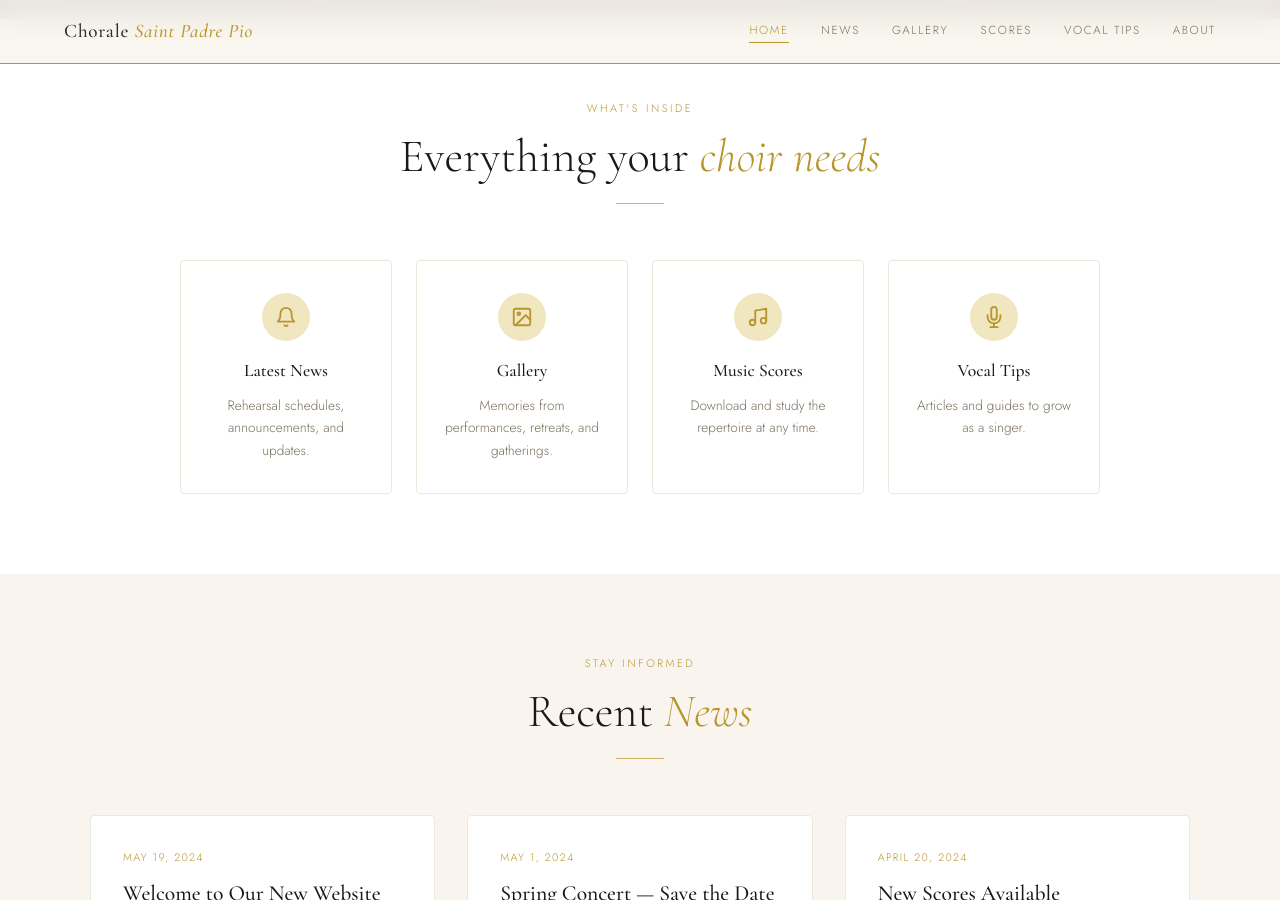
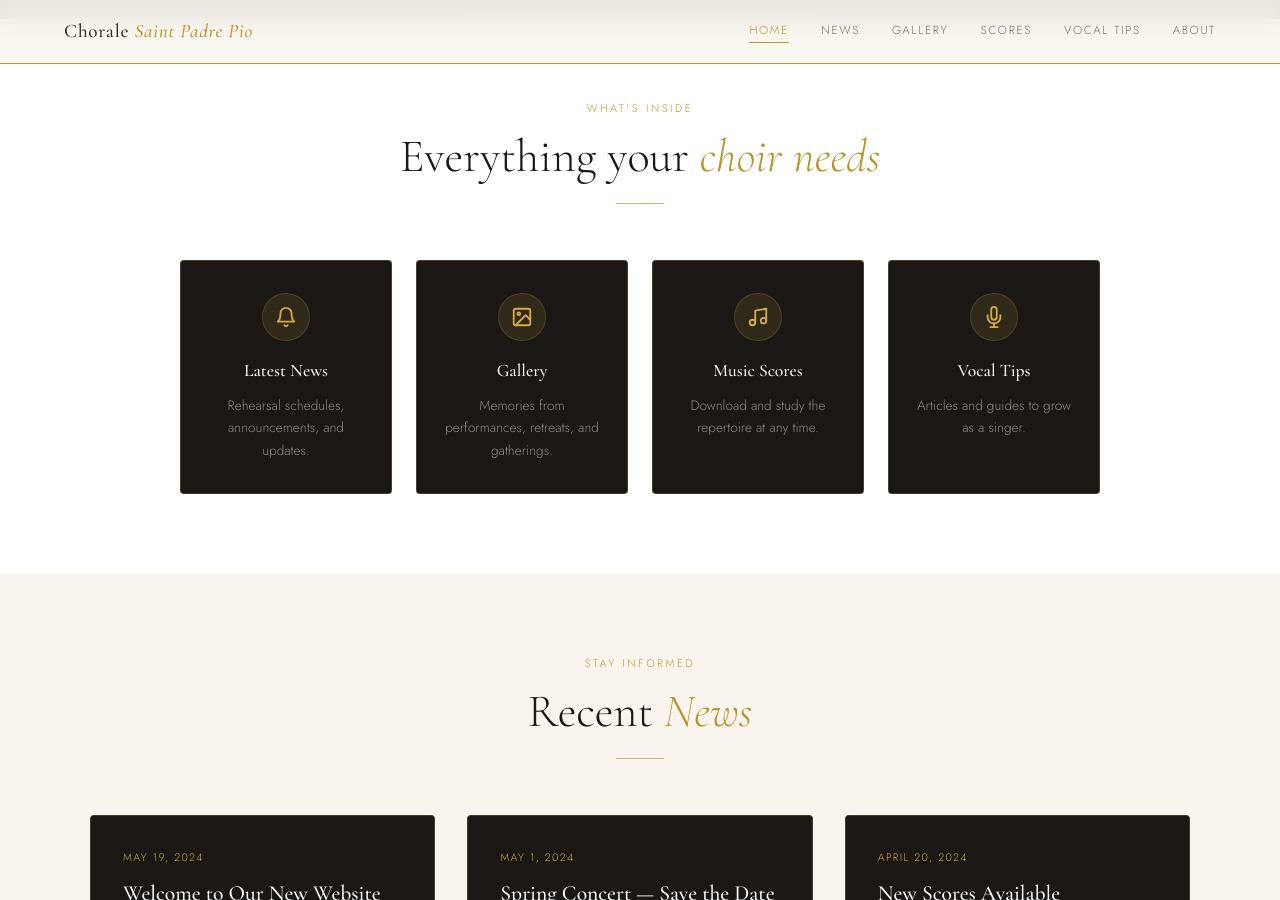
Before and after one commit to chorale-spp/chorale-spp.github.io, a Jekyll site: the page built from index.html, in a window 1280 px wide and 900 px high, scrolled down 881 px. Built offline with Jekyll 4.4.1, drawn with Linux system fonts in a browser that asks for light colours; grey boxes are pictures that could not be loaded.

Commit message:
Update main.css

```diff
--- a/assets/css/main.css
+++ b/assets/css/main.css
@@ -292,37 +292,47 @@ input, textarea, select { font: inherit; }
   margin: 0 auto;
 }
 .tile {
-  background: var(--white);
-  border: 1px solid var(--beige);
+  background: var(--black);
+  border: 1px solid rgba(212,172,66,.25);
   border-radius: var(--radius);
   padding: 2rem 1.5rem;
   text-align: center;
-  transition: box-shadow .25s, transform .25s, border-color .25s;
+  transition: box-shadow .25s, transform .25s, border-color .3s;
   cursor: pointer;
   display: block;
+  position: relative;
+  overflow: hidden;
+}
+.tile::before {
+  content: '';
+  position: absolute; top: 0; left: 0; right: 0; height: 1px;
+  background: linear-gradient(90deg, transparent, var(--gold-lt), transparent);
+  opacity: 0; transition: opacity .3s;
 }
 .tile:hover {
-  box-shadow: var(--shadow);
+  box-shadow: 0 8px 40px rgba(0,0,0,.35), 0 2px 16px rgba(184,150,46,.2);
   transform: translateY(-3px);
-  border-color: var(--gold);
+  border-color: rgba(212,172,66,.55);
 }
+.tile:hover::before { opacity: 1; }
 .tile-icon {
   margin: 0 auto .9rem;
-  color: var(--gold);
+  color: var(--gold-lt);
   display: flex; align-items: center; justify-content: center;
   width: 48px; height: 48px;
-  background: var(--gold-pale);
+  background: rgba(212,172,66,.12);
   border-radius: 50%;
+  border: 1px solid rgba(212,172,66,.2);
 }
 .tile-icon svg { width: 22px; height: 22px; }
 .tile-title {
   font-family: var(--serif);
   font-size: 1.1rem; font-weight: 500;
-  color: var(--black);
+  color: var(--white);
   margin-bottom: .45rem;
 }
 .tile-text {
-  color: var(--muted);
+  color: rgba(255,255,255,.5);
   font-size: .85rem;
   line-height: 1.65;
 }
@@ -338,37 +348,41 @@ input, textarea, select { font: inherit; }
   margin: 0 auto;
 }
 .news-card {
-  background: var(--white);
-  border: 1px solid var(--beige);
+  background: var(--black);
+  border: 1px solid rgba(212,172,66,.25);
   border-radius: var(--radius);
   padding: 2rem;
-  transition: box-shadow .25s, transform .25s;
+  transition: box-shadow .25s, transform .25s, border-color .3s;
   position: relative; overflow: hidden;
 }
 .news-card::before {
-  content: ''; position: absolute; top: 0; left: 0; right: 0; height: 2px;
-  background: linear-gradient(90deg, var(--gold), var(--gold-lt));
-  opacity: 0; transition: opacity .25s;
+  content: ''; position: absolute; top: 0; left: 0; right: 0; height: 1px;
+  background: linear-gradient(90deg, transparent, var(--gold-lt), transparent);
+  opacity: 0; transition: opacity .3s;
 }
-.news-card:hover { box-shadow: var(--shadow); transform: translateY(-3px); }
+.news-card:hover {
+  box-shadow: 0 8px 40px rgba(0,0,0,.35), 0 2px 16px rgba(184,150,46,.2);
+  transform: translateY(-3px);
+  border-color: rgba(212,172,66,.55);
+}
 .news-card:hover::before { opacity: 1; }
 .news-date {
   font-size: .68rem; letter-spacing: .12em;
   text-transform: uppercase;
-  color: var(--gold); margin-bottom: .75rem;
+  color: var(--gold-lt); margin-bottom: .75rem;
 }
 .news-title {
   font-family: var(--serif);
   font-size: 1.35rem; font-weight: 500;
-  color: var(--black); margin-bottom: .75rem; line-height: 1.3;
+  color: var(--white); margin-bottom: .75rem; line-height: 1.3;
 }
 .news-body {
-  color: var(--muted); font-size: .88rem; line-height: 1.75;
+  color: rgba(255,255,255,.55); font-size: .88rem; line-height: 1.75;
 }
 .news-meta {
   margin-top: 1.25rem; padding-top: 1rem;
-  border-top: 1px solid var(--beige);
-  font-size: .7rem; color: var(--sand);
+  border-top: 1px solid rgba(212,172,66,.18);
+  font-size: .7rem; color: rgba(255,255,255,.3);
   letter-spacing: .06em;
   display: flex; align-items: center; gap: .4rem;
 }
@@ -453,41 +467,47 @@ input, textarea, select { font: inherit; }
 }
 .score-item {
   display: flex; align-items: center; gap: 1.25rem;
-  background: var(--white);
-  border: 1px solid var(--beige);
+  background: var(--black);
+  border: 1px solid rgba(212,172,66,.25);
   border-radius: var(--radius);
   padding: 1.2rem 1.5rem;
-  transition: border-color .2s, box-shadow .2s;
+  transition: border-color .3s, box-shadow .25s;
   flex-wrap: wrap;
 }
-.score-item:hover { border-color: var(--gold); box-shadow: var(--shadow); }
+.score-item:hover {
+  border-color: rgba(212,172,66,.55);
+  box-shadow: 0 8px 40px rgba(0,0,0,.35), 0 2px 16px rgba(184,150,46,.2);
+}
 .score-icon {
   width: 42px; height: 42px;
-  background: var(--gold-pale);
+  background: rgba(212,172,66,.12);
+  border: 1px solid rgba(212,172,66,.2);
   border-radius: 50%;
   display: flex; align-items: center; justify-content: center;
   flex-shrink: 0;
 }
-.score-icon svg { width: 18px; height: 18px; color: var(--gold); }
+.score-icon svg { width: 18px; height: 18px; color: var(--gold-lt); }
 .score-info { flex: 1; }
 .score-name {
   font-family: var(--serif);
   font-size: 1.05rem; font-weight: 500;
-  color: var(--black);
+  color: var(--white);
 }
-.score-sub { font-size: .75rem; color: var(--muted); margin-top: .15rem; }
+.score-sub { font-size: .75rem; color: rgba(255,255,255,.4); margin-top: .15rem; }
 .btn-download {
   display: inline-flex; align-items: center; gap: .4rem;
-  font-size: .7rem; letter-spacing: .12em; text-transform: uppercase;
-  color: var(--gold);
-  padding: .4rem 1rem;
-  border: var(--gold-line);
+  font-size: .7rem; letter-spacing: .15em; text-transform: uppercase;
+  color: var(--white);
+  padding: .5rem 1.1rem;
+  background: var(--gold);
+  border: none;
   border-radius: var(--radius);
   transition: all .2s;
   white-space: nowrap;
   min-height: 36px;
+  box-shadow: 0 2px 12px rgba(184,150,46,.3);
 }
-.btn-download:hover { background: var(--gold); color: var(--white); }
+.btn-download:hover { background: var(--gold-lt); transform: translateY(-1px); box-shadow: 0 4px 20px rgba(184,150,46,.4); }
 .btn-download svg { width: 13px; height: 13px; }
 
 /* ══════════════════════════════════════════════════
@@ -501,17 +521,22 @@ input, textarea, select { font: inherit; }
   margin: 0 auto;
 }
 .post-card {
-  background: var(--white);
-  border: 1px solid var(--beige);
+  background: var(--black);
+  border: 1px solid rgba(212,172,66,.25);
   border-radius: var(--radius);
   overflow: hidden;
-  transition: box-shadow .25s, transform .25s;
+  transition: box-shadow .25s, transform .25s, border-color .3s;
   display: flex; flex-direction: column;
 }
-.post-card:hover { box-shadow: var(--shadow); transform: translateY(-3px); }
+.post-card:hover {
+  box-shadow: 0 8px 40px rgba(0,0,0,.35), 0 2px 16px rgba(184,150,46,.2);
+  transform: translateY(-3px);
+  border-color: rgba(212,172,66,.55);
+}
 .post-card-accent {
-  height: 3px;
-  background: linear-gradient(90deg, var(--gold), var(--gold-lt));
+  height: 1px;
+  background: linear-gradient(90deg, transparent, var(--gold-lt), transparent);
+  opacity: .6;
 }
 .post-card-body {
   padding: 1.75rem;
@@ -521,25 +546,26 @@ input, textarea, select { font: inherit; }
   display: inline-block;
   font-size: .62rem; letter-spacing: .14em;
   text-transform: uppercase;
-  color: var(--gold);
-  background: var(--gold-pale);
+  color: var(--gold-lt);
+  background: rgba(212,172,66,.12);
+  border: 1px solid rgba(212,172,66,.2);
   padding: .2rem .6rem; border-radius: 2px;
   margin-bottom: .85rem;
 }
 .post-card-title {
   font-family: var(--serif);
   font-size: 1.25rem; font-weight: 500;
-  color: var(--black); line-height: 1.3;
+  color: var(--white); line-height: 1.3;
   margin-bottom: .65rem;
 }
 .post-card-excerpt {
-  color: var(--muted);
+  color: rgba(255,255,255,.55);
   font-size: .88rem; line-height: 1.75;
 }
 .post-card-footer {
   padding: .9rem 1.75rem;
-  border-top: 1px solid var(--beige);
-  font-size: .7rem; color: var(--sand);
+  border-top: 1px solid rgba(212,172,66,.15);
+  font-size: .7rem; color: rgba(255,255,255,.3);
   display: flex; align-items: center; gap: .4rem;
 }
 .post-card-footer svg { width: 12px; height: 12px; }
@@ -547,12 +573,12 @@ input, textarea, select { font: inherit; }
   display: inline-flex; align-items: center; gap: .35rem;
   font-size: .7rem; letter-spacing: .12em;
   text-transform: uppercase;
-  color: var(--gold);
+  color: var(--gold-lt);
   margin-top: .9rem;
   border-bottom: 1px solid transparent;
   transition: border-color .2s;
 }
-.read-more:hover { border-bottom-color: var(--gold); }
+.read-more:hover { border-bottom-color: var(--gold-lt); }
 .read-more svg { width: 12px; height: 12px; }
 
 /* ══════════════════════════════════════════════════
@@ -644,28 +670,40 @@ input, textarea, select { font: inherit; }
   max-width: 900px; margin-left: auto; margin-right: auto;
 }
 .value-card {
-  background: var(--white);
-  border: 1px solid var(--beige);
+  background: var(--black);
+  border: 1px solid rgba(212,172,66,.25);
   border-radius: var(--radius);
   padding: 2rem 1.5rem;
   text-align: center;
-  transition: box-shadow .25s, border-color .25s;
+  transition: box-shadow .25s, border-color .3s;
+  position: relative; overflow: hidden;
 }
-.value-card:hover { box-shadow: var(--shadow); border-color: var(--gold); }
+.value-card::before {
+  content: '';
+  position: absolute; top: 0; left: 0; right: 0; height: 1px;
+  background: linear-gradient(90deg, transparent, var(--gold-lt), transparent);
+  opacity: 0; transition: opacity .3s;
+}
+.value-card:hover {
+  box-shadow: 0 8px 40px rgba(0,0,0,.35), 0 2px 16px rgba(184,150,46,.2);
+  border-color: rgba(212,172,66,.55);
+}
+.value-card:hover::before { opacity: 1; }
 .value-icon {
-  margin: 0 auto .9rem; color: var(--gold);
+  margin: 0 auto .9rem; color: var(--gold-lt);
   display: flex; align-items: center; justify-content: center;
   width: 48px; height: 48px;
-  background: var(--gold-pale);
+  background: rgba(212,172,66,.12);
   border-radius: 50%;
+  border: 1px solid rgba(212,172,66,.2);
 }
 .value-icon svg { width: 22px; height: 22px; }
 .value-title {
   font-family: var(--serif);
   font-size: 1.1rem; font-weight: 500;
-  color: var(--black); margin-bottom: .45rem;
+  color: var(--white); margin-bottom: .45rem;
 }
-.value-text { color: var(--muted); font-size: .85rem; line-height: 1.65; }
+.value-text { color: rgba(255,255,255,.5); font-size: .85rem; line-height: 1.65; }
 
 /* ══════════════════════════════════════════════════
    CONTACT FORM
@@ -705,29 +743,32 @@ input, textarea, select { font: inherit; }
 .btn-gold {
   display: inline-flex; align-items: center; gap: .5rem;
   background: var(--gold); color: var(--white);
-  padding: .7rem 1.75rem;
-  font-size: .72rem; letter-spacing: .14em;
+  padding: .8rem 2rem;
+  font-size: .72rem; letter-spacing: .16em;
   text-transform: uppercase;
   border-radius: var(--radius);
-  transition: all .2s;
+  transition: all .25s;
   min-height: 44px;
   border: none; cursor: pointer;
+  box-shadow: 0 4px 20px rgba(184,150,46,.35);
 }
-.btn-gold:hover { background: var(--gold-lt); transform: translateY(-1px); }
+.btn-gold:hover { background: var(--gold-lt); transform: translateY(-2px); box-shadow: 0 6px 28px rgba(184,150,46,.45); }
 .btn-gold svg { width: 15px; height: 15px; }
 .btn-outline {
   display: inline-flex; align-items: center; gap: .5rem;
-  color: var(--gold);
-  padding: .6rem 1.5rem;
-  font-size: .72rem; letter-spacing: .14em;
+  color: var(--white);
+  padding: .75rem 1.8rem;
+  font-size: .72rem; letter-spacing: .16em;
   text-transform: uppercase;
-  border: var(--gold-line);
+  background: var(--gold);
+  border: none;
   border-radius: var(--radius);
-  transition: all .2s;
+  transition: all .25s;
   min-height: 44px;
-  cursor: pointer; background: none;
+  cursor: pointer;
+  box-shadow: 0 4px 20px rgba(184,150,46,.35);
 }
-.btn-outline:hover { background: var(--gold); color: var(--white); }
+.btn-outline:hover { background: var(--gold-lt); transform: translateY(-2px); box-shadow: 0 6px 28px rgba(184,150,46,.45); }
 .btn-outline svg { width: 14px; height: 14px; }
 
 /* ══════════════════════════════════════════════════
```
